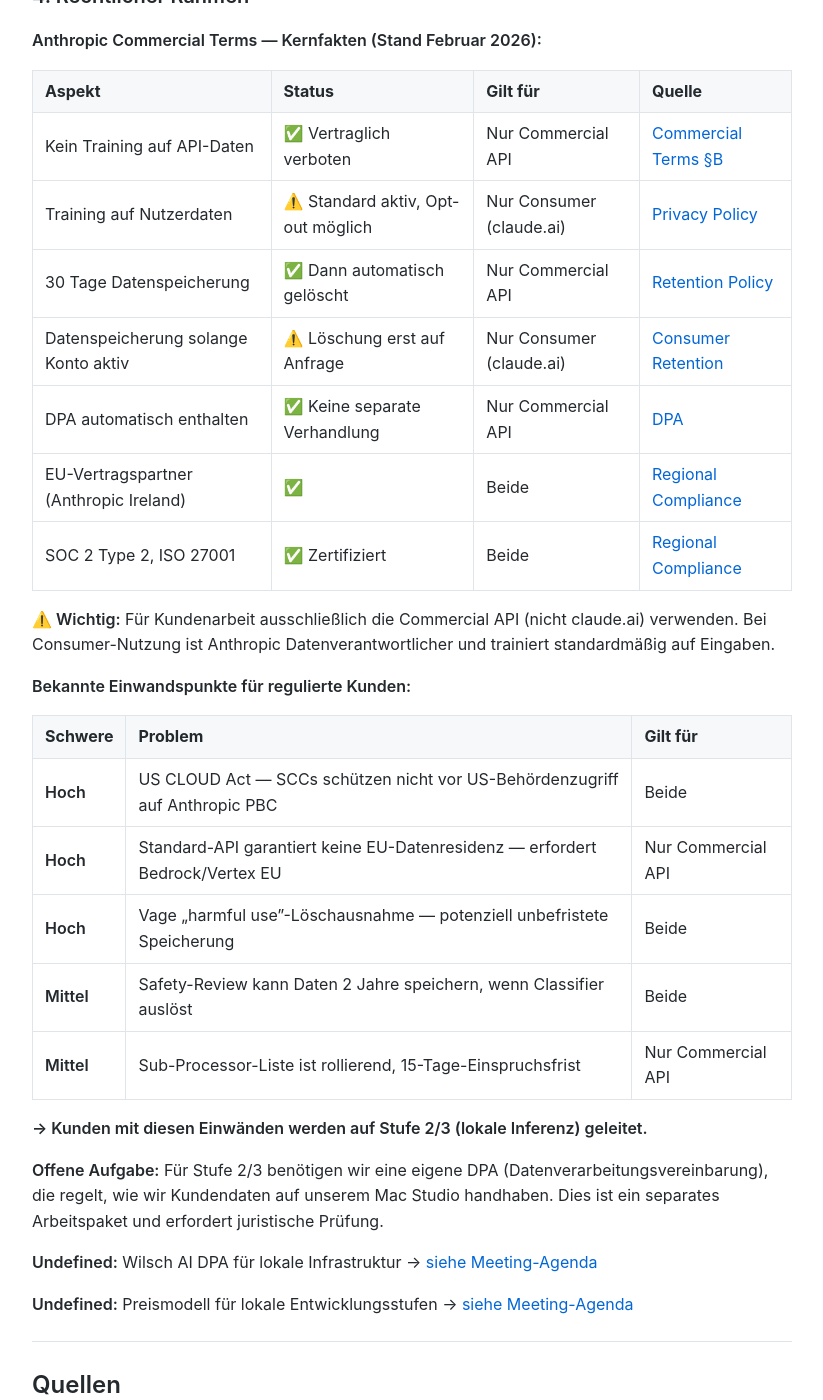
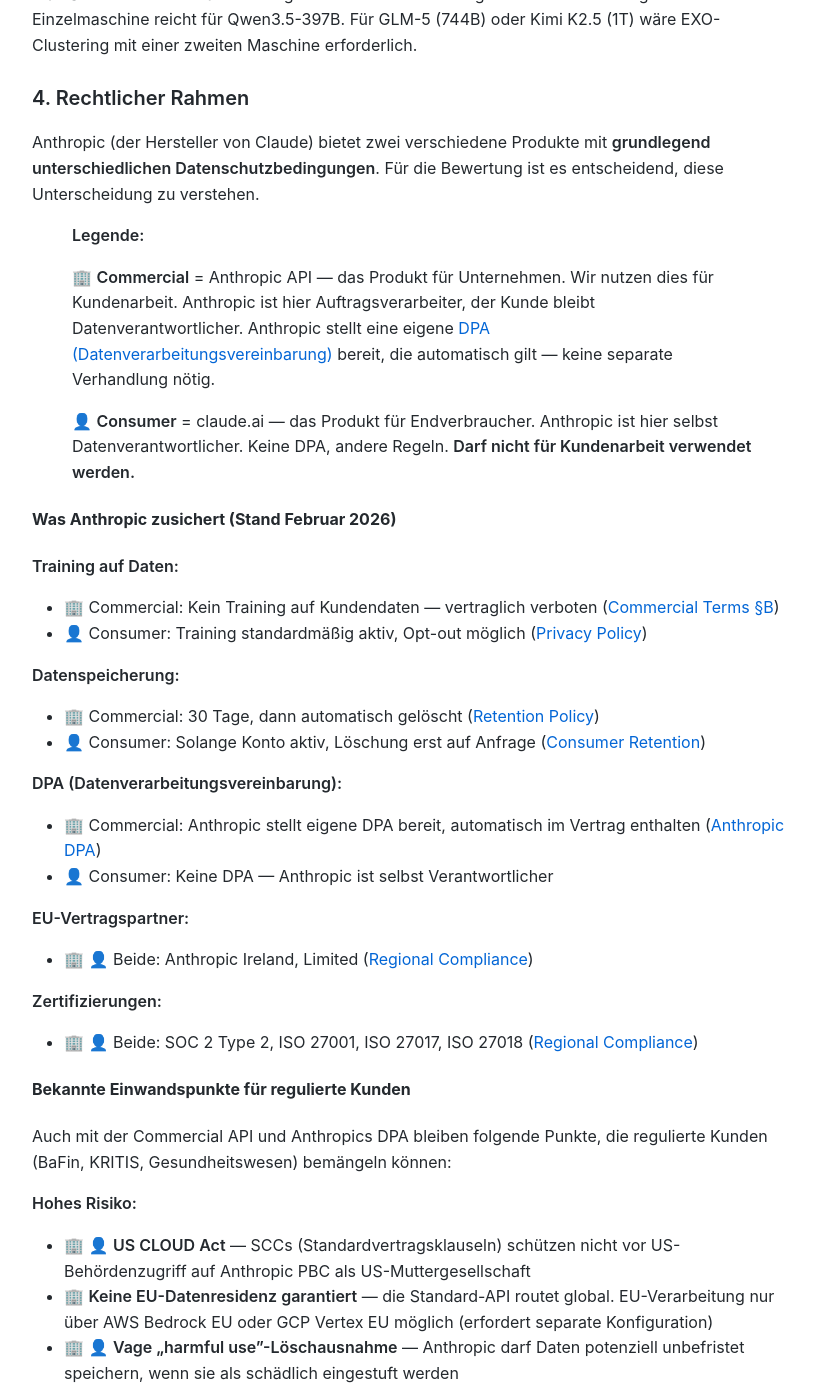
Before and after one commit to MariusWilsch/public-wilsch-ai-pages, a Jekyll site: the page built from project/wilsch-group/local-ai-development-offering.md, in a window 1280 px wide and 1400 px high, scrolled down 3990 px. Shown: the whole window, without its empty margins (228-1051 px from the left). Built offline with Jekyll 4.4.1, drawn with Linux system fonts in a browser that asks for light colours; our own code applies the rules of GitHub Pages for plain Markdown files; some of the changed text lies outside the part shown.

Commit message:
Sync from hippocampus 2026-02-18

```diff
--- a/project/wilsch-group/local-ai-development-offering.md
+++ b/project/wilsch-group/local-ai-development-offering.md
@@ -59,11 +59,11 @@ Die DPA (Datenverarbeitungsvereinbarung) bestimmt, welche Stufe ein Kunde benöt
 
 **Aktueller Stand (Februar 2026):** Drei Frontier-Open-Source-Modelle wurden evaluiert:
 
-| Modell | Parameter | Aktive Parameter | FP8-Speicherbedarf | Passt auf 512GB? |
-|--------|-----------|-----------------|-------------------|-----------------|
-| **Qwen3.5-397B** | 397 Mrd. (MoE) | 17 Mrd. | ~397 GB | ✅ Ja |
-| **GLM-5** | 744 Mrd. (MoE) | 40 Mrd. | ~744 GB | ❌ Nein |
-| **Kimi K2.5** | 1 Bio. (MoE) | 32 Mrd. | ~600+ GB | ❌ Nein |
+| Modell | Parameter | Aktive Parameter | FP8-Speicherbedarf | Passt auf 512GB? | Lizenz |
+|--------|-----------|-----------------|-------------------|-----------------|--------|
+| **[Qwen3.5-397B](https://huggingface.co/Qwen/Qwen3.5-397B-A17B)** | 397 Mrd. (MoE) | 17 Mrd. | ~397 GB | ✅ Ja | [Apache 2.0](https://huggingface.co/Qwen/Qwen3.5-397B-A17B) — kommerziell uneingeschränkt |
+| **[GLM-5](https://huggingface.co/zai-org/GLM-5)** | 744 Mrd. (MoE) | 40 Mrd. | ~744 GB | ❌ Nein | [MIT](https://glm5.net/) — kommerziell uneingeschränkt |
+| **[Kimi K2.5](https://huggingface.co/moonshotai/Kimi-K2.5)** | 1 Bio. (MoE) | 32 Mrd. | ~600+ GB | ❌ Nein | [Modified MIT](https://github.com/MoonshotAI/Kimi-K2.5/blob/master/LICENSE) — kommerziell frei unter 100M MAU |
 
 **Ergebnis:** Qwen3.5-397B ist aktuell das einzige Frontier-Modell, das bei FP8-Präzision auf einer einzelnen Maschine (512GB) läuft. GLM-5 und Kimi K2.5 erfordern Multi-Maschinen-Clustering via [EXO](https://github.com/exo-explore/exo).
 
@@ -97,35 +97,52 @@ Die DPA (Datenverarbeitungsvereinbarung) bestimmt, welche Stufe ein Kunde benöt
 
 ### 4. Rechtlicher Rahmen
 
-**Anthropic Commercial Terms — Kernfakten (Stand Februar 2026):**
+Anthropic (der Hersteller von Claude) bietet zwei verschiedene Produkte mit **grundlegend unterschiedlichen Datenschutzbedingungen**. Für die Bewertung ist es entscheidend, diese Unterscheidung zu verstehen.
 
-| Aspekt | Status | Gilt für | Quelle |
-|--------|--------|----------|--------|
-| Kein Training auf API-Daten | ✅ Vertraglich verboten | Nur Commercial API | [Commercial Terms §B](https://www.anthropic.com/legal/commercial-terms) |
-| Training auf Nutzerdaten | ⚠️ Standard aktiv, Opt-out möglich | Nur Consumer (claude.ai) | [Privacy Policy](https://www.anthropic.com/legal/privacy) |
-| 30 Tage Datenspeicherung | ✅ Dann automatisch gelöscht | Nur Commercial API | [Retention Policy](https://privacy.anthropic.com/en/articles/7996866-how-long-do-you-store-personal-data) |
-| Datenspeicherung solange Konto aktiv | ⚠️ Löschung erst auf Anfrage | Nur Consumer (claude.ai) | [Consumer Retention](https://privacy.anthropic.com/en/articles/10023548-how-long-do-you-store-personal-data) |
-| DPA automatisch enthalten | ✅ Keine separate Verhandlung | Nur Commercial API | [DPA](https://www.anthropic.com/legal/data-processing-addendum) |
-| EU-Vertragspartner (Anthropic Ireland) | ✅ | Beide | [Regional Compliance](https://claude.com/regional-compliance) |
-| SOC 2 Type 2, ISO 27001 | ✅ Zertifiziert | Beide | [Regional Compliance](https://claude.com/regional-compliance) |
+> **Legende:**
+>
+> 🏢 **Commercial** = Anthropic API — das Produkt für Unternehmen. Wir nutzen dies für Kundenarbeit. Anthropic ist hier Auftragsverarbeiter, der Kunde bleibt Datenverantwortlicher. Anthropic stellt eine eigene [DPA (Datenverarbeitungsvereinbarung)](https://www.anthropic.com/legal/data-processing-addendum) bereit, die automatisch gilt — keine separate Verhandlung nötig.
+>
+> 👤 **Consumer** = claude.ai — das Produkt für Endverbraucher. Anthropic ist hier selbst Datenverantwortlicher. Keine DPA, andere Regeln. **Darf nicht für Kundenarbeit verwendet werden.**
 
-**⚠️ Wichtig:** Für Kundenarbeit ausschließlich die Commercial API (nicht claude.ai) verwenden. Bei Consumer-Nutzung ist Anthropic Datenverantwortlicher und trainiert standardmäßig auf Eingaben.
+#### Was Anthropic zusichert (Stand Februar 2026)
 
-**Bekannte Einwandspunkte für regulierte Kunden:**
+**Training auf Daten:**
+- 🏢 Commercial: Kein Training auf Kundendaten — vertraglich verboten ([Commercial Terms §B](https://www.anthropic.com/legal/commercial-terms))
+- 👤 Consumer: Training standardmäßig aktiv, Opt-out möglich ([Privacy Policy](https://www.anthropic.com/legal/privacy))
 
-| Schwere | Problem | Gilt für |
-|---------|---------|----------|
-| **Hoch** | US CLOUD Act — SCCs schützen nicht vor US-Behördenzugriff auf Anthropic PBC | Beide |
-| **Hoch** | Standard-API garantiert keine EU-Datenresidenz — erfordert Bedrock/Vertex EU | Nur Commercial API |
-| **Hoch** | Vage „harmful use"-Löschausnahme — potenziell unbefristete Speicherung | Beide |
-| **Mittel** | Safety-Review kann Daten 2 Jahre speichern, wenn Classifier auslöst | Beide |
-| **Mittel** | Sub-Processor-Liste ist rollierend, 15-Tage-Einspruchsfrist | Nur Commercial API |
+**Datenspeicherung:**
+- 🏢 Commercial: 30 Tage, dann automatisch gelöscht ([Retention Policy](https://privacy.anthropic.com/en/articles/7996866-how-long-do-you-store-personal-data))
+- 👤 Consumer: Solange Konto aktiv, Löschung erst auf Anfrage ([Consumer Retention](https://privacy.anthropic.com/en/articles/10023548-how-long-do-you-store-personal-data))
+
+**DPA (Datenverarbeitungsvereinbarung):**
+- 🏢 Commercial: Anthropic stellt eigene DPA bereit, automatisch im Vertrag enthalten ([Anthropic DPA](https://www.anthropic.com/legal/data-processing-addendum))
+- 👤 Consumer: Keine DPA — Anthropic ist selbst Verantwortlicher
+
+**EU-Vertragspartner:**
+- 🏢 👤 Beide: Anthropic Ireland, Limited ([Regional Compliance](https://claude.com/regional-compliance))
+
+**Zertifizierungen:**
+- 🏢 👤 Beide: SOC 2 Type 2, ISO 27001, ISO 27017, ISO 27018 ([Regional Compliance](https://claude.com/regional-compliance))
+
+#### Bekannte Einwandspunkte für regulierte Kunden
+
+Auch mit der Commercial API und Anthropics DPA bleiben folgende Punkte, die regulierte Kunden (BaFin, KRITIS, Gesundheitswesen) bemängeln können:
+
+**Hohes Risiko:**
+- 🏢 👤 **US CLOUD Act** — SCCs (Standardvertragsklauseln) schützen nicht vor US-Behördenzugriff auf Anthropic PBC als US-Muttergesellschaft
+- 🏢 **Keine EU-Datenresidenz garantiert** — die Standard-API routet global. EU-Verarbeitung nur über AWS Bedrock EU oder GCP Vertex EU möglich (erfordert separate Konfiguration)
+- 🏢 👤 **Vage „harmful use"-Löschausnahme** — Anthropic darf Daten potenziell unbefristet speichern, wenn sie als schädlich eingestuft werden
+
+**Mittleres Risiko:**
+- 🏢 👤 **Safety-Review** — wenn Anthropics Classifier Inhalte flaggt, können Daten bis zu 2 Jahre gespeichert werden, unabhängig von anderen Löschfristen
+- 🏢 **Sub-Processor-Liste** — nicht vertraglich fixiert, rollierend aktualisiert, nur 15 Tage Einspruchsfrist für neue Sub-Processors
 
 **→ Kunden mit diesen Einwänden werden auf Stufe 2/3 (lokale Inferenz) geleitet.**
 
-**Offene Aufgabe:** Für Stufe 2/3 benötigen wir eine eigene DPA (Datenverarbeitungsvereinbarung), die regelt, wie wir Kundendaten auf unserem Mac Studio handhaben. Dies ist ein separates Arbeitspaket und erfordert juristische Prüfung.
+#### Offene Aufgaben
 
-**Undefined:** Wilsch AI DPA für lokale Infrastruktur → [siehe Meeting-Agenda](https://mariuswilsch.github.io/public-wilsch-ai-pages/project/wilsch-group/local-ai-development-meeting-agenda)
+**Undefined:** Für Stufe 2/3 benötigen wir eine eigene Wilsch AI DPA, die regelt, wie wir Kundendaten auf unserem Mac Studio handhaben. Separates Arbeitspaket, erfordert juristische Prüfung. → [siehe Meeting-Agenda](https://mariuswilsch.github.io/public-wilsch-ai-pages/project/wilsch-group/local-ai-development-meeting-agenda)
 
 **Undefined:** Preismodell für lokale Entwicklungsstufen → [siehe Meeting-Agenda](https://mariuswilsch.github.io/public-wilsch-ai-pages/project/wilsch-group/local-ai-development-meeting-agenda)
 
```
